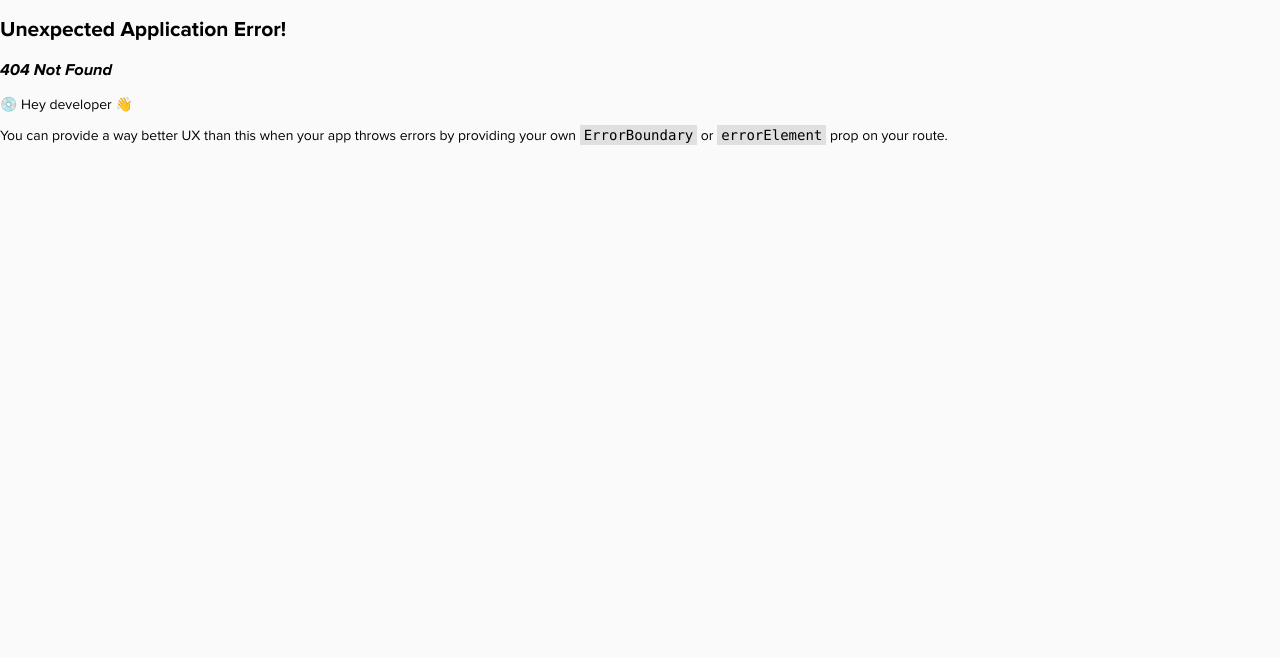
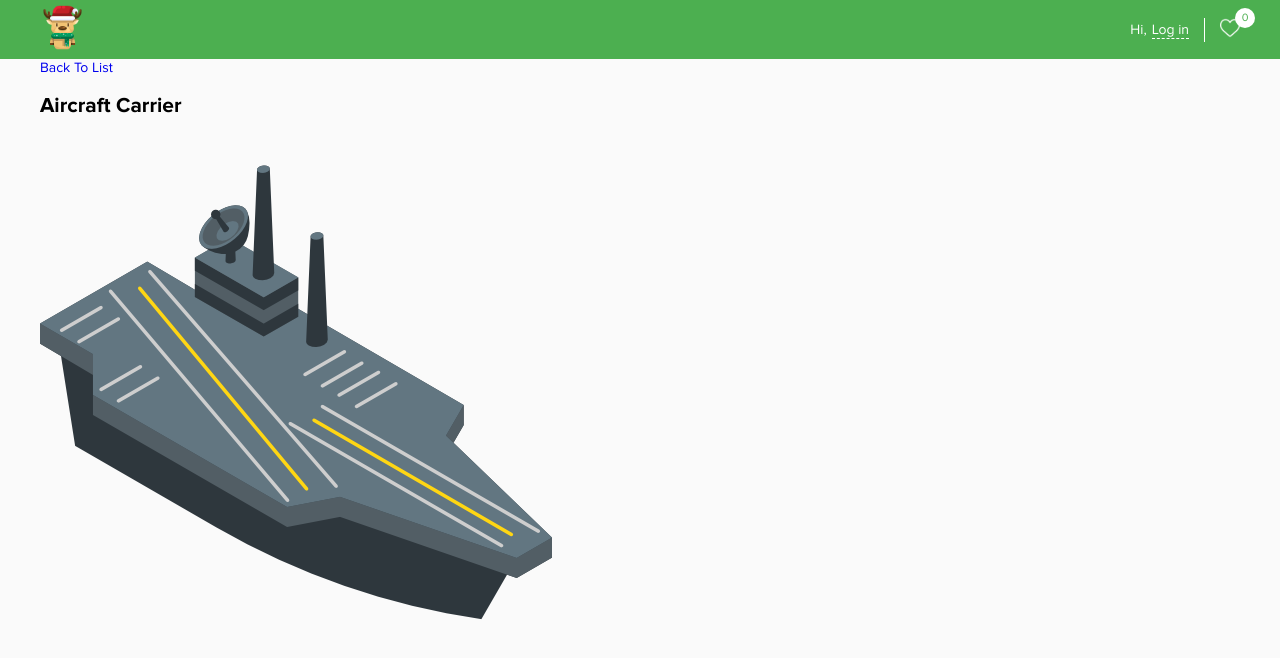
Before and after one commit to artemhp/react-app-online-store, a React (Create React App) app: page /details/1 in a window 1280 px wide. Before the commit this address had no page. Shown: the top 658 px of the page. Built offline with nearby package versions, Linux system fonts and the light colour scheme.

Commit message:
Items Details

```diff
--- /dev/null
+++ b/src/components/Details.js
@@ -0,0 +1,21 @@
+import { useParams } from "react-router-dom";
+import { Link } from "react-router-dom";
+import { useSelector } from "react-redux";
+export default function Details() {
+  let { itemId } = useParams();
+  const item = useSelector((state) =>
+    state.products.value.find((el) => el.id === parseInt(itemId))
+  );
+  console.log(item);
+  return (
+    <section>
+      <div>
+        <Link to="/">Back To List</Link>
+      </div>
+      <h1>{item.title}</h1>
+      <div>
+        <img src={"/images/products/" + item.img + ".png"} alt="" />
+      </div>
+    </section>
+  );
+}
--- a/src/components/Header.js
+++ b/src/components/Header.js
@@ -11,7 +11,7 @@ export default function Header() {
       <div className="container">
         <div className="header__container">
           <Link to="/">
-            <img src="images/logo.png" alt="logo" height="45" />
+            <img src="/images/logo.png" alt="logo" height="45" />
           </Link>
           <div className="header__info">
             Hi,{" "}
@@ -23,7 +23,7 @@ export default function Header() {
             {user.name}
             <div className="header__shop">
               <Link to="/favourites">
-                <img src="images/favourite.png" alt="favourite" height="20" />
+                <img src="/images/favourite.png" alt="favourite" height="20" />
                 <span
                   className="header__shop--count"
                   id="headerFavouritesCount"
--- a/src/components/ItemsList.js
+++ b/src/components/ItemsList.js
@@ -1,4 +1,5 @@
 import { useSelector, useDispatch } from "react-redux";
+import { Link } from "react-router-dom";
 import { addFavourite } from "../features/account/accountSlice";
 
 export default function ItemsList() {
@@ -34,12 +35,14 @@ export default function ItemsList() {
                 height="20"
               />
             </button>
+            <Link to={"details/" + item.id}>
               <img
                 src={"images/products/" + item.img + ".png"}
                 className="product__img"
                 alt={item.title}
                 height="80"
               />
+            </Link>
             <p className="product__title">{item.title}</p>
             {item.sale && (
               <div className="product__sale">
--- a/src/index.js
+++ b/src/index.js
@@ -16,6 +16,7 @@ import {
 import Account from "./components/Account";
 import ItemsList from "./components/ItemsList";
 import FavouritesList from "./components/FavouritesList";
+import Details from "./components/Details";
 
 const router = createBrowserRouter([
   {
@@ -34,6 +35,10 @@ const router = createBrowserRouter([
         path: "favourites",
         element: <FavouritesList />,
       },
+      {
+        path: "details/:itemId",
+        element: <Details />,
+      },
     ],
   },
 ]);
```
Lines whose indentation alone changed are shown as unchanged.
